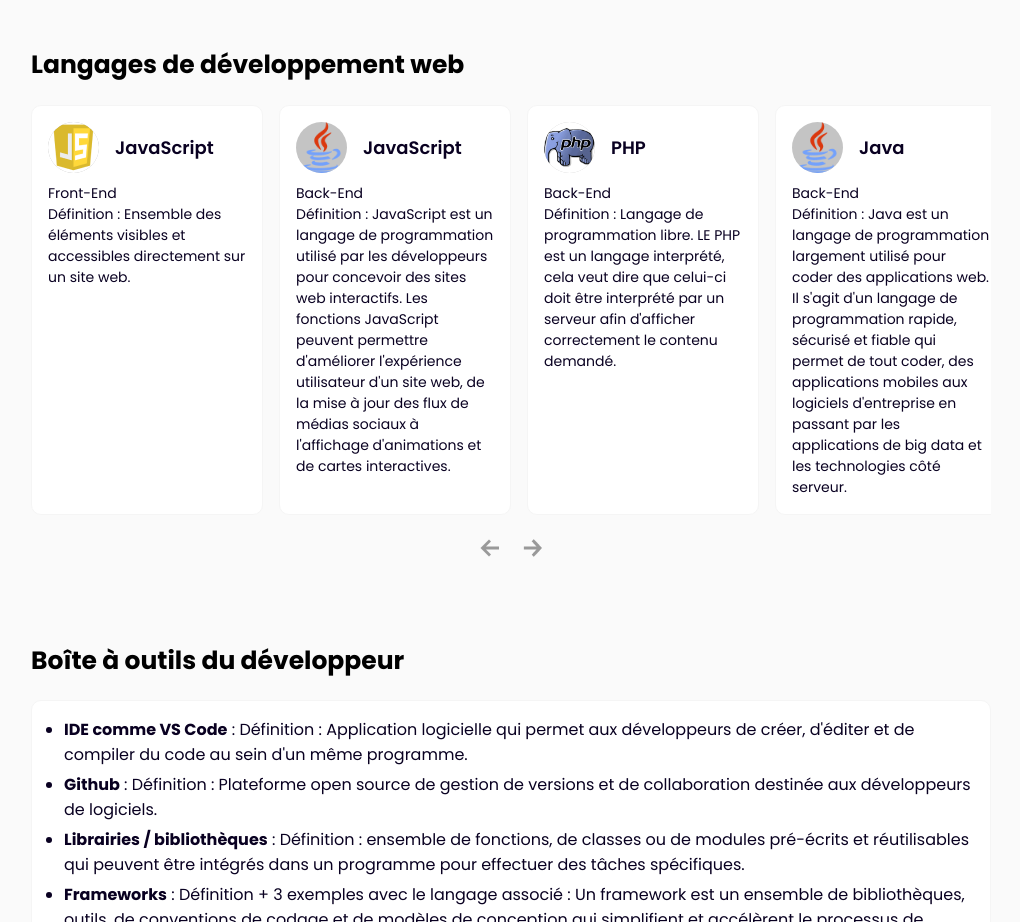
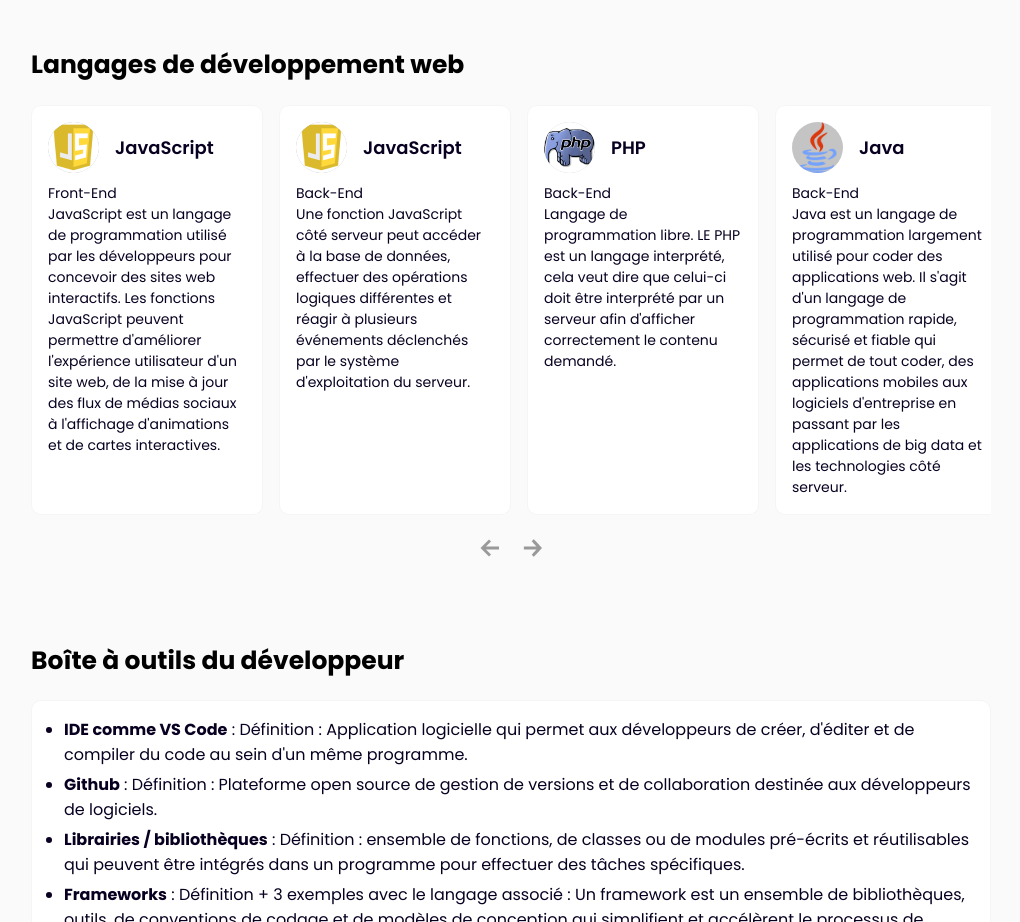
Before and after one commit to Frexig/site-apprentissage-du-web-main, a plain HTML site: page site-apprentissage-du-web-main/index.html in a window 1280 px wide. Shown: the part 1180-2102 px from the top of the page, without its empty margins (129-1149 px from the left). Drawn offline with Linux system fonts and the light colour scheme.

Commit message:
Modification

```diff
--- a/site-apprentissage-du-web-main/index.html
+++ b/site-apprentissage-du-web-main/index.html
@@ -56,7 +56,7 @@
                 <h3>Partie 2 - Distinguez les langages du Web</h3>
                 <div class="dropdown">
                     <h4>Langages client</h4>
-                    <p>Définition : Le langage client sert à fournir des informations de base pour la construction des sites web.</p> <!-- Renseignez la définition -->
+                    <p>Définition : Un langage coté client est un langage qui s’exécute sur le client qui est généralement un navigateur Web.</p> <!-- Renseignez la définition -->
                 </div>
                 <div class="dropdown">
                     <h4>Navigateurs</h4>
@@ -150,7 +150,7 @@
                     </div>
                     <div class="language-content">
                         <p>Front-End</p>
-                        <p>Définition : Ensemble des éléments visibles et accessibles directement sur un site web.</p> <!-- Renseignez la définition -->
+                        <p> CSS, ou Cascading Style Sheets (Feuilles de Style en Cascade), est un langage utilisé pour décrire l’apparence et la mise en forme d’un document écrit en HTML ou XML.</p> <!-- Renseignez la définition -->
                     </div>
                 </article>
                 <article class="card">
@@ -160,17 +160,20 @@
                     </div>
                     <div class="language-content">
                         <p>Front-End</p>
-                        <p>Définition :  Ensemble des éléments visibles et accessibles directement sur un site web.</p> <!-- Renseignez la définition -->
+                        <p>  JavaScript est un langage de programmation utilisé par les développeurs pour concevoir des sites web interactifs.
+                            Les fonctions JavaScript peuvent permettre d'améliorer l'expérience utilisateur d'un site web, de la mise à jour
+                            des flux de médias sociaux à l'affichage d'animations et de cartes interactives.</p> <!-- Renseignez la définition -->
                     </div>
                 </article>
                 <article class="card">
                     <div class="language-title">
-                        <img src="img/java.png" alt="JavaScript" /> <!-- Renseignez entre les guillements de src=“” le lien de l’image -->
+                        <img src="img/js.png" alt="JavaScript" /> <!-- Renseignez entre les guillements de src=“” le lien de l’image -->
                         <h3>JavaScript</h3>
                     </div>
                     <div class="language-content">
                         <p>Back-End</p>
-                        <p>Définition : JavaScript est un langage de programmation utilisé par les développeurs pour concevoir des sites web interactifs. Les fonctions JavaScript peuvent permettre d'améliorer l'expérience utilisateur d'un site web, de la mise à jour des flux de médias sociaux à l'affichage d'animations et de cartes interactives.</p> <!-- Renseignez la définition -->
+                        <p> Une fonction JavaScript côté serveur peut accéder à la base de données, effectuer des opérations logiques différentes
+                            et réagir à plusieurs événements déclenchés par le système d'exploitation du serveur.</p> <!-- Renseignez la définition -->
                     </div>
                 </article>
                 <article class="card">
@@ -180,7 +183,7 @@
                     </div>
                     <div class="language-content">
                         <p>Back-End</p>
-                        <p>Définition : Langage de programmation libre. LE PHP est un langage interprété, cela veut dire que celui-ci doit être interprété par un serveur afin d'afficher correctement le contenu demandé. </p> <!-- Renseignez la définition -->
+                        <p> Langage de programmation libre. LE PHP est un langage interprété, cela veut dire que celui-ci doit être interprété par un serveur afin d'afficher correctement le contenu demandé. </p> <!-- Renseignez la définition -->
                     </div>
                 </article>
                 <article class="card">
@@ -190,7 +193,7 @@
                     </div>
                     <div class="language-content">
                         <p>Back-End</p>
-                        <p>Définition : Java est un langage de programmation largement utilisé pour coder des applications web. Il s'agit d'un langage de programmation rapide, sécurisé et fiable qui permet de tout coder, des applications mobiles aux logiciels d'entreprise en passant par les applications de big data et les technologies côté serveur.</p> <!-- Renseignez la définition -->
+                        <p> Java est un langage de programmation largement utilisé pour coder des applications web. Il s'agit d'un langage de programmation rapide, sécurisé et fiable qui permet de tout coder, des applications mobiles aux logiciels d'entreprise en passant par les applications de big data et les technologies côté serveur.</p> <!-- Renseignez la définition -->
                     </div>
                 </article>
                 <article class="card">
@@ -200,7 +203,7 @@
                     </div>
                     <div class="language-content">
                         <p>Back-End</p>
-                        <p>Définition : Python est un langage de programmation largement utilisé dans les applications Web, le développement de logiciels, la science des données et le machine learning (ML).</p> <!-- Renseignez la définition -->
+                        <p> Python est un langage de programmation largement utilisé dans les applications Web, le développement de logiciels, la science des données et le machine learning (ML).</p> <!-- Renseignez la définition -->
                     </div>
                 </article>
                 <article class="card">
@@ -210,7 +213,7 @@
                     </div>
                     <div class="language-content">
                         <p>Back-End</p>
-                        <p>Définition : Langage de programmation à objets, qui combine des éléments provenant essentiellement de C/C++ et de Java.</p> <!-- Renseignez la définition -->
+                        <p> Langage de programmation à objets, qui combine des éléments provenant essentiellement de C/C++ et de Java.</p> <!-- Renseignez la définition -->
                     </div>
                 </article>
                 <article class="card">
@@ -220,7 +223,8 @@
                     </div>
                     <div class="language-content">
                         <p>Bases de données</p>
-                        <p>Définition : Bibliothèque digitalisée utilisée pour stocker et organiser les données afin qu'elles soient plus faciles à gérer et à consulter.</p> <!-- Renseignez la définition -->
+                        <p> SQL (pour Structured Query Language, prononcé « S-Q-L ») est un langage conçu pour interagir avec les bases de données relationnelles.
+                            Il permet d’effectuer des tâches telles que la mise à jour et la récupération de données à partir de bases de données.</p> <!-- Renseignez la définition -->
                     </div>
                 </article>
             </div>
```
